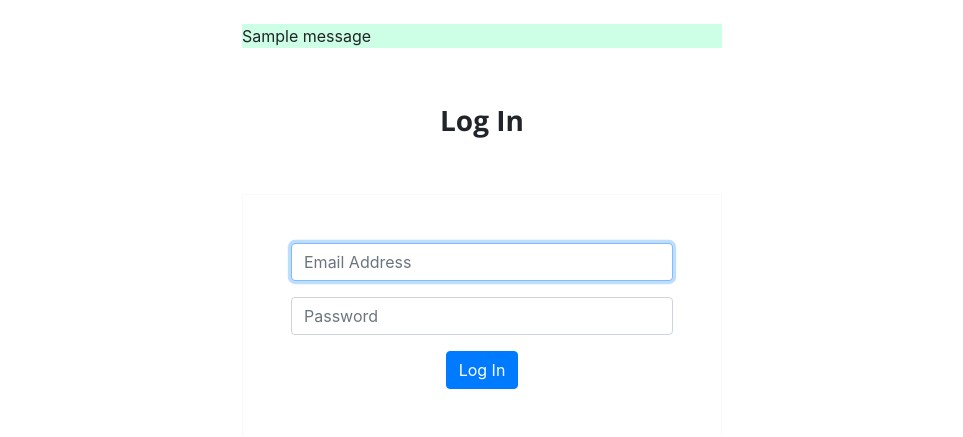
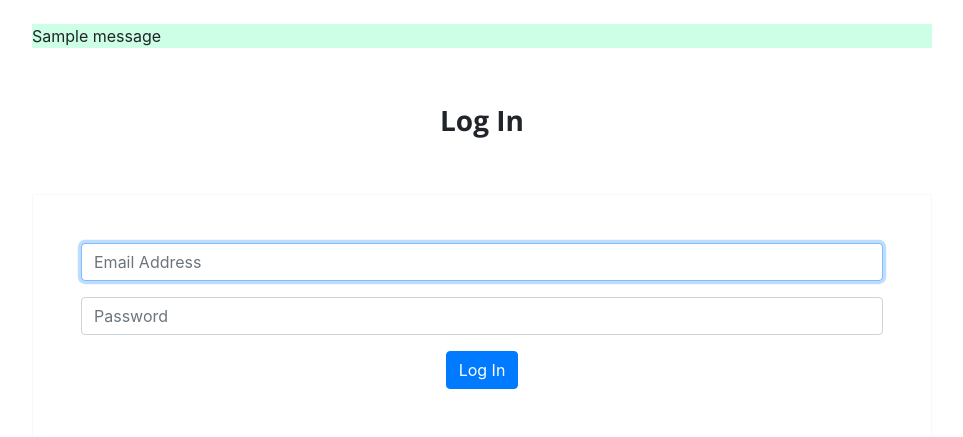
Before and after one commit to SergiuCl/coronaCases, a Flask app: page /login in a window 1280 px wide. Shown: the part 64-501 px from the top of the page, without its empty margins (158-1121 px from the left). Run offline with Flask 2, Linux system fonts and the light colour scheme; one stand-in notice (Sample message) is shown; some libraries are stand-ins or nearby versions.

Commit message:
style changes

```diff
--- a/templates/casesInAustria.html
+++ b/templates/casesInAustria.html
@@ -12,6 +12,7 @@
 
 {% block main %}
     <div class="col">
+        <br>
         <table id="example" class="table table-striped table-bordered" style="width:100%">
             <thead>
                 <tr style="background-color: cadetblue;">
--- a/templates/casesWorld.html
+++ b/templates/casesWorld.html
@@ -12,7 +12,7 @@
 
 {% block main %}
     <div class="col">
-
+        <br>
         <table id="example" class="table table-striped table-bordered" style="width:100%">
             <thead>
                 <tr style="background-color:cadetblue">
--- a/templates/index.html
+++ b/templates/index.html
@@ -8,11 +8,11 @@
     {% block main %}
     <p style="text-align: center; font-family: 'Roboto', sans-serif; font-size: 30px;">Corona News Austria</p>
     <br> <br><br><br>
-      <div class="row" style="margin-right: 550px; margin-left: 550px;">
+      <div class="row" style="margin: auto; width:900px;">
         {% for news, des, i, content in context %}
-          <div class="col-sm-5 col-md-6 item-zoom">
+          <div class="col-sm-5 col-md-6">
             <a href="/news/{{ news }}" target="_blank">
-              <div class="item-zoom">
+              <div>
                 <img src="{{i}}" alt="" class="img-fluid img-thumbnail">
               </div>
             </a>
--- a/templates/login.html
+++ b/templates/login.html
@@ -11,11 +11,11 @@
   {% if messages %}
     {% for category, message in messages %}
         {% if category == "error" %}
-            <div style="background-color: rgb(245, 215, 215); margin-right: 400px; margin-left: 400px;">{{ message }}</div>
+            <div style="background-color: rgb(245, 215, 215); margin:auto; width:900px;">{{ message }}</div>
         {% elif category == "success" %}
-            <div style="background-color: rgb(204, 255, 229); margin-right: 400px; margin-left: 400px;">{{ message }}</div>
+            <div style="background-color: rgb(204, 255, 229); margin:auto; width:900px;">{{ message }}</div>
         {% elif category == "info" %}
-            <div style="background-color: rgb(255, 255, 204); margin-right: 400px; margin-left: 400px;">{{ message }}</div>
+            <div style="background-color: rgb(255, 255, 204); margin:auto; width:900px;">{{ message }}</div>
         {% endif %}
     {% endfor %}
   {% endif %}
@@ -23,7 +23,7 @@
     <br><br>
     <h3 class="my-2" style="text-align: center; font-family: 'Open Sans', sans-serif;">Log In</h3>
     <br><br>
-    <form class="text-center border border-light p-5" style="margin-right: 400px; margin-left: 400px;" action="/login" method="post">
+    <form class="text-center border border-light p-5" style="margin:auto; width:900px;" action="/login" method="post">
         <div class="form-group">
             <input autocomplete="off" autofocus class="form-control" name="email" placeholder="Email Address" type="text" required>
         </div>
--- a/templates/mystyle.css
+++ b/templates/mystyle.css
@@ -1,4 +1,4 @@
-#margin400px {
-	margin-right: 200px;
-	margin-left: 200px;
+.margin900 {
+	margin: auto;
+	width: 900px;
 }
```
Also changed, not shown: templates/subscription.html (+4 -4 lines), templates/usersTable.html (+5 -2 lines), coronaDatabase.db.
